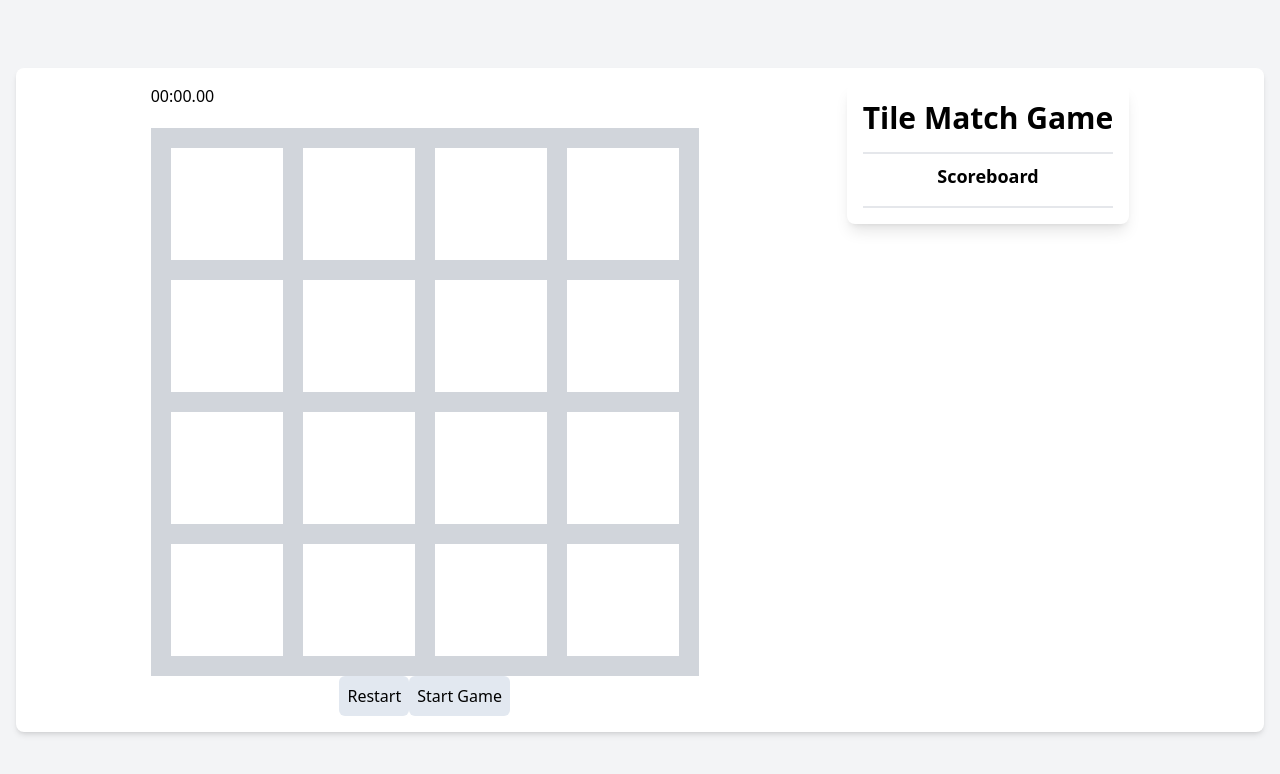
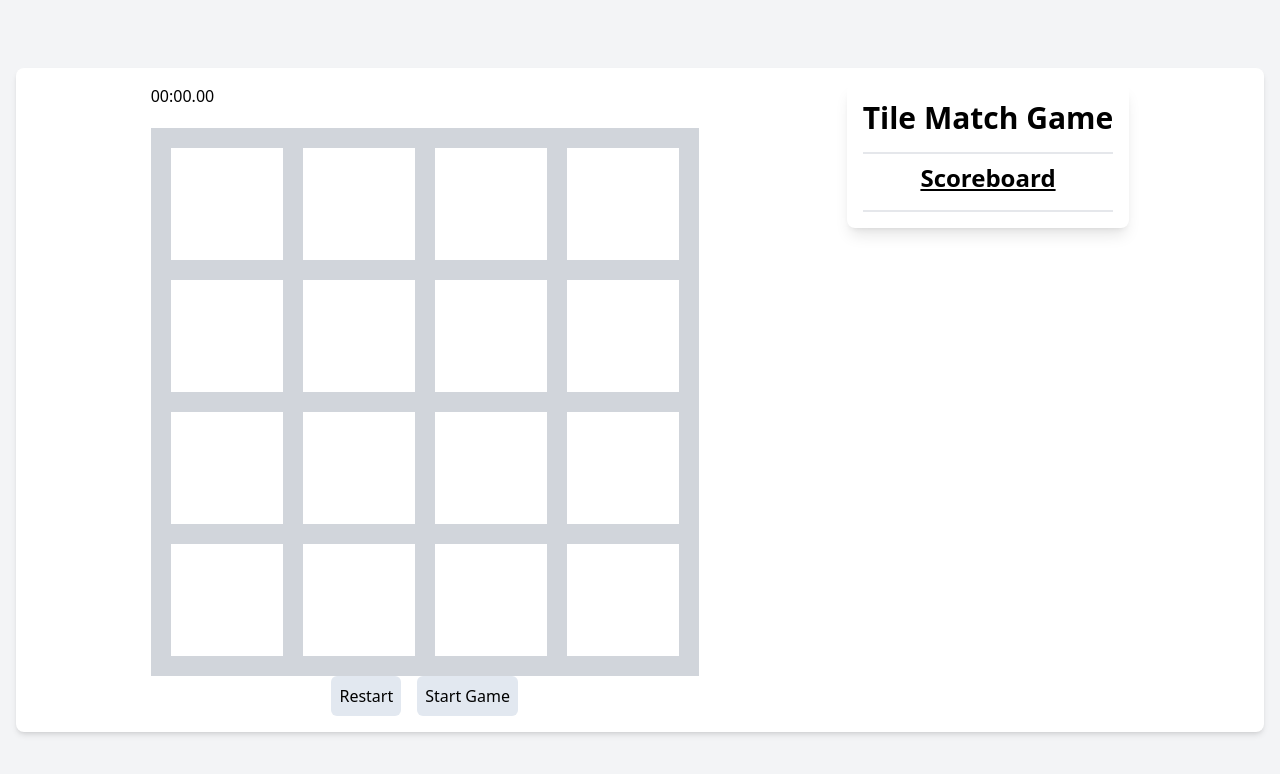
Before and after one commit to baharehforoughi/tile-match-game, a Next.js app: page /game in a window 1280 px wide. Shown: the top 774 px of the page. Built offline with nearby package versions, Linux system fonts and the light colour scheme.

Commit message:
Feat: Scoreboard Complete

```diff
--- a/components/MemoryGame.tsx
+++ b/components/MemoryGame.tsx
@@ -110,7 +110,11 @@ export default function MemoryGame({
           </div>
         ))}
       </div>
-      <button onClick={resetGame} className="p-2 bg-slate-200 rounded-md">
+      <div>
+        <button
+          onClick={resetGame}
+          className="p-2 bg-slate-200 rounded-md mr-4"
+        >
           Restart
         </button>
         <button
@@ -123,5 +127,6 @@ export default function MemoryGame({
           Start Game
         </button>
       </div>
+    </div>
   );
 }
--- a/components/Scoreboard.tsx
+++ b/components/Scoreboard.tsx
@@ -7,13 +7,17 @@ interface ScoreboardProps {
 }
 
 const Scoreboard: React.FC<ScoreboardProps> = ({ scores, setStartTime }) => {
+  const topScores = scores.sort((a, b) => b.score - a.score).slice(0, 10);
+
   return (
     <div className="max-w-xs my-0 mr-0 ml-32 p-4 bg-white rounded-lg shadow-lg">
       <h1 className="text-3xl font-bold text-center mb-4">Tile Match Game</h1>
       <div className="border-t-2 border-b-2 border-gray-200 py-2">
-        <h3 className="text-center text-lg font-bold mb-2">Scoreboard</h3>
-        {scores.map((player, index) => (
-          <div key={index} className="flex justify-between">
+        <h3 className="text-center text-2xl font-bold mb-2 underline">
+          Scoreboard
+        </h3>
+        {topScores.map((player, index) => (
+          <div key={index} className="flex justify-between mb-5">
             <span>{`${index + 1}. ${player.name}`}</span>
             <span>{player.score}</span>
           </div>
```
Lines whose indentation alone changed are shown as unchanged.
